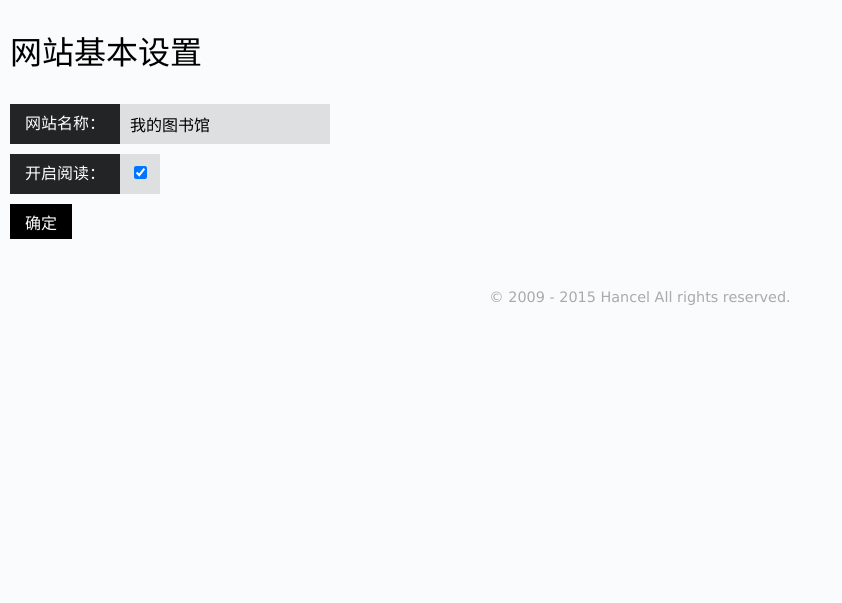
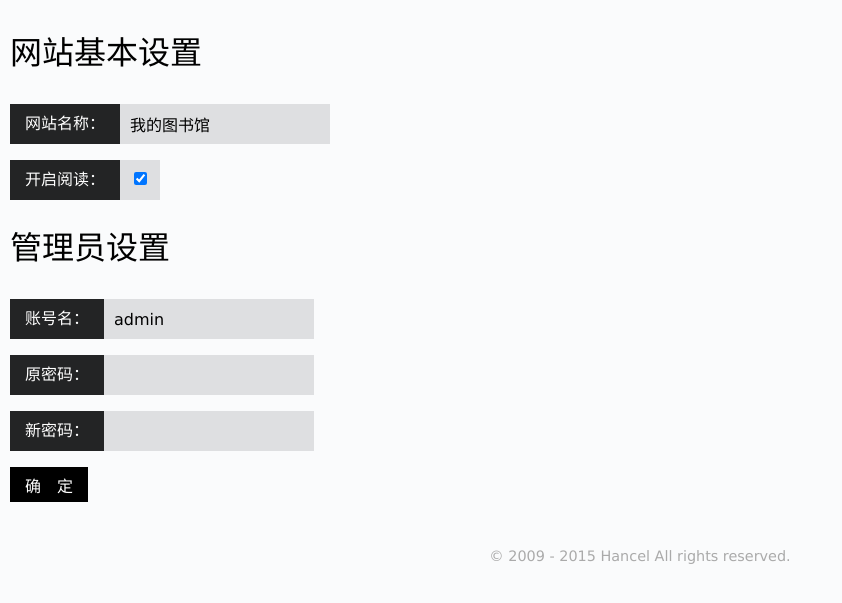
Before and after one commit to imlinhanchao/personal_libaray, a PHP site: page /m/admin/base.php in a window 1280 px wide. Shown: the part 104-707 px from the top of the page, without its empty margins (0-842 px from the left). Run offline with PHP 8.4, Linux system fonts and the light colour scheme; the visitor is signed in with stand-in values (Sample User, id 1); data comes from the database, SQL or seed files in the repository.

Commit message:
加入管理员设置

```diff
--- a/admin/base.php
+++ b/admin/base.php
@@ -4,6 +4,7 @@ require_once("./verify.php");
 //page define
 $_common['page'] = "admin";
 $_common['localPath'] = '..';
+$_common['message'] = '';
 
 require($_common['localPath'] . '/data/class_book_base.php');
 
@@ -11,6 +12,24 @@ if(isset($_POST["base_name"]) && $_POST["base_name"] != "")
 {
     isa_book_base::Set("WebName", $_POST["base_name"]);
     isa_book_base::Set("ReadCtrl", isset($_POST["base_read"]));
+    $_common['message'] = "修改成功！";
+}
+
+if (isset($_POST["base_oldpwd"]) &&
+    $_POST["base_oldpwd"] == isa_book_base::Get("adminPwd") &&
+    isset($_POST["base_newpwd"]) &&
+    "" != $_POST["base_newpwd"])
+{
+    isa_book_base::Set("adminUser", $_POST["base_user"]);
+    isa_book_base::Set("adminPwd", isset($_POST["base_newpwd"]));
+}
+else if(isset($_POST["base_oldpwd"]) && $_POST["base_oldpwd"] != "")
+{
+    $_common['message'] = "原密码错误！";
+}
+else if(isset($_POST["base_newpwd"]) && "" == $_POST["base_newpwd"])
+{
+    $_common['message'] = "新密码不能为空！";
 }
 
 $_common['title'] = "系统设置 &laquo; ".isa_book_base::Get("WebName");
@@ -27,6 +46,9 @@ $ReadOn = isa_book_base::Get("ReadCtrl") == 1;
 ?>
 <form action="./admin/base.php" method="post" xmlns="http://www.w3.org/1999/html">
     <div id="base_ctrl" class="form">
+        <?php if("" !=$_common['message']){ ?>
+        <p class="admin_tip"><?=$_common['message']?></p>
+        <?php } ?>
         <h2 class="title">
             网站基本设置
         </h2>
@@ -40,7 +62,22 @@ $ReadOn = isa_book_base::Get("ReadCtrl") == 1;
                 <input type="checkbox" name="base_read" id="base_read" <?=$ReadOn ? "checked" : "" ?> value="1"/>
             </span>
         </p>
-        <p class="submit"><input type="submit" value="确定" class="btn"/></p>
+        <h2 class="title">
+            管理员设置
+        </h2>
+        <p>
+            <label for="base_user" class="text">账号名：</label>
+            <input type="text" maxlength="25" name="base_user" id="base_user" value="<?=isa_book_base::Get("adminUser")?>" class="text"/>
+        </p>
+        <p>
+            <label for="base_oldpwd" class="text">原密码：</label>
+            <input type="password" maxlength="25" name="base_oldpwd" id="base_oldpwd" value="<?=isset($_POST["base_oldpwd"]) ? $_POST["base_oldpwd"] : ""?>" class="text"/>
+        </p>
+        <p>
+            <label for="base_newpwd" class="text">新密码：</label>
+            <input type="password" maxlength="25" name="base_newpwd" id="base_newpwd" value="<?=isset($_POST["base_newpwd"]) ? $_POST["base_newpwd"] : ""?>" class="text"/>
+        </p>
+        <p class="submit"><input type="submit" value="确　定" class="btn"/></p>
     </div>
 </form>
 <?php require($_common['localPath'] . '/content/footer.php'); ?>
--- a/css/styles.css
+++ b/css/styles.css
@@ -83,9 +83,9 @@ span.checkbox{float:left;width:40px;height:40px;line-height:40px;text-align:cent
 .form label.text{margin: 5px 0;}
 .form input.text#count{width:60px;}
 .form input.text#people{width:100px;}
-.form .title{font-size:200%;font-weight:normal;width:450px;}
+.form .title{font-size:200%;font-weight:normal;width:450px;clear: both;}
 .form .submit{text-align: left;clear: both;}
-.form p{clear:both;}
+.form p{clear:both; height: 40px; }
 
 /** Lend **/
 .txt_noBorder{border:0;padding: 5px; line-height: 25px;margin-left: -5px;}
@@ -116,3 +116,4 @@ span.checkbox{float:left;width:40px;height:40px;line-height:40px;text-align:cent
 
 /** Base **/
 #base_ctrl{margin:10px;}
+p.admin_tip{height:auto;display: inline-block;background-color: #232425;padding: 15px 15px;margin: 0;color: #EEE;font-weight: bold;font-size: 250%;}
--- a/data/class_book_post.php
+++ b/data/class_book_post.php
@@ -139,7 +139,7 @@ class isa_book_post
         {
             case -2: return "拒绝了";
             case -1: return "被订了";
-            case  0: return "还在家";
+            case  0: return "没人借";
             case  1: return "被借了";
         }
     }
--- a/index.php
+++ b/index.php
@@ -50,7 +50,7 @@ $ReadLinkClose = "";
                 $ReadLink = '<a class="control_link" href="#read_'.$row["book_id"].'">';
                 $ReadLinkClose = '</a>';
             }?>
-			<li class="book_item">
+			<li class="book_item" id="book_<?=$row["book_id"]?>">
 				<a href="http://book.douban.com/subject/<?=$row["book_dbid"]?>/" class="book_img" rel="nofollow" target="_blank"><img src="<?=$row['book_img']?>" alt="<?=$row['book_name']?>"/></a>
 				<div class="book_desc">
 					<h2 class="t_over title"><a href="http://book.douban.com/subject/<?=$row["book_dbid"]?>/" title="<?=$row['book_name']?>" target="_blank"><?=$row['book_name']?></a></h2>
@@ -59,7 +59,7 @@ $ReadLinkClose = "";
 					<p>页数: <?=$row['book_pages']?></p>
 					<p>ISBN: <?=$row['book_ISBN']?></p>
 				</div>
-                <div class="book_status" id="book_<?=$row["book_id"]?>">
+                <div class="book_status" id="status_<?=$row["book_id"]?>">
                     <span class="sp_btn">這本書</span>
                     <?php if($ReadOn){ ?>
 					<?=$ReadLink?>
```
